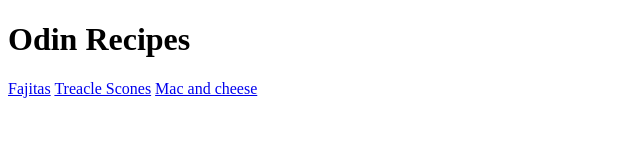
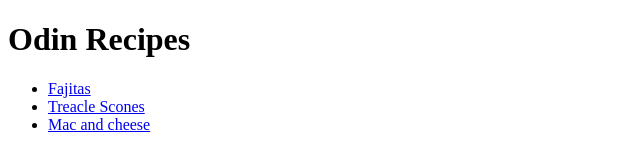
Before and after one commit to stevemc81/odin-recipes, a plain HTML site: page index.html in a window 1280 px wide. Shown: the whole page, without its empty margins (0-640 px from the left). Drawn offline with Linux system fonts and the light colour scheme.

Commit message:
Make links in index into a list

```diff
--- a/index.html
+++ b/index.html
@@ -9,9 +9,11 @@
 
 <body>
     <h1>Odin Recipes</h1>
-    <a href="recipes/fajitas.html">Fajitas</a>
-    <a href="recipes/scones.html">Treacle Scones</a>
-    <a href="recipes/mac-and-cheese.html">Mac and cheese</a>
+    <ul>
+        <li><a href="recipes/fajitas.html">Fajitas</a></li>
+        <li><a href="recipes/scones.html">Treacle Scones</a></li>
+        <li><a href="recipes/mac-and-cheese.html">Mac and cheese</a></li>
+    </ul>
 </body>
 
 </html>
```
